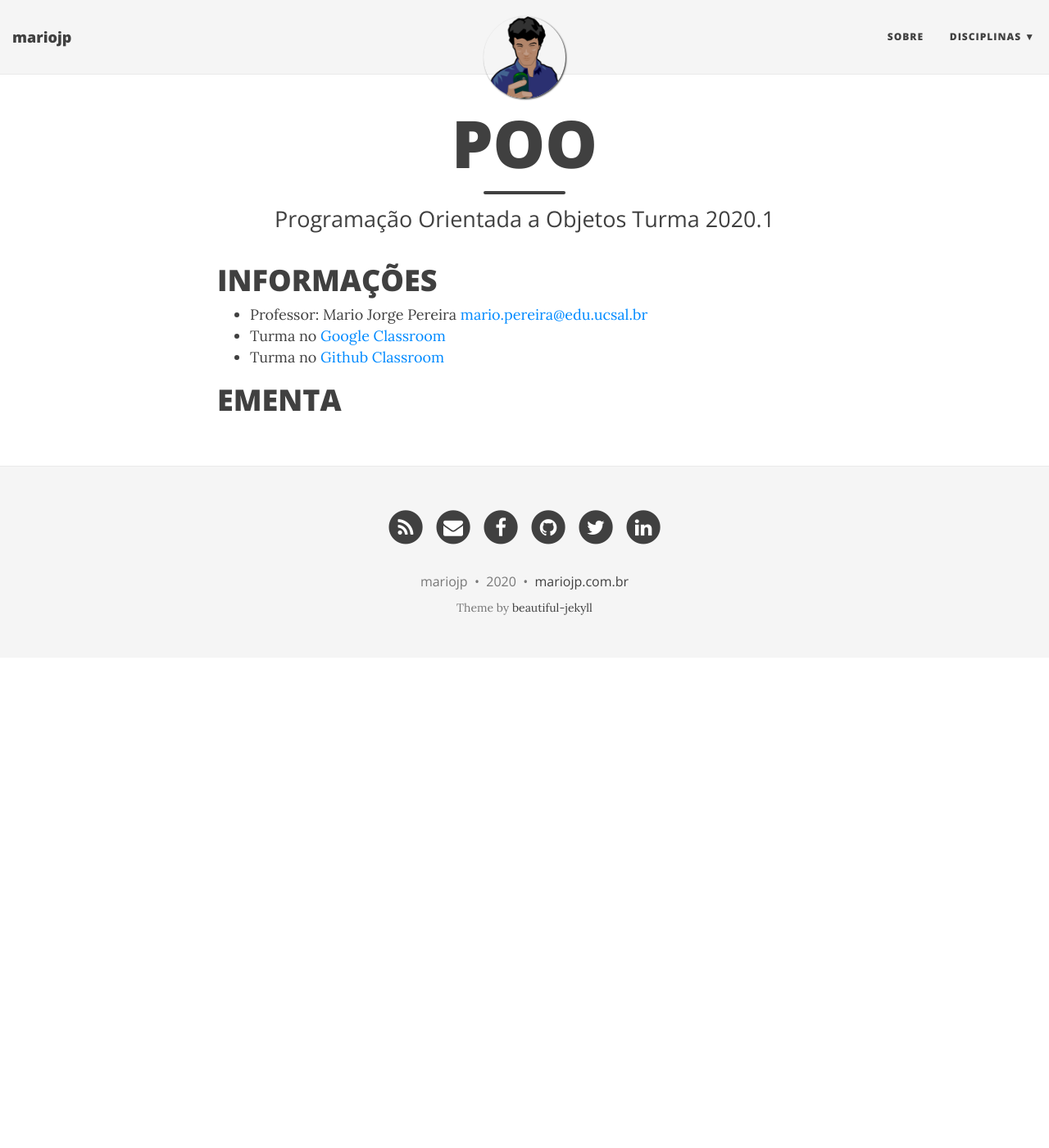
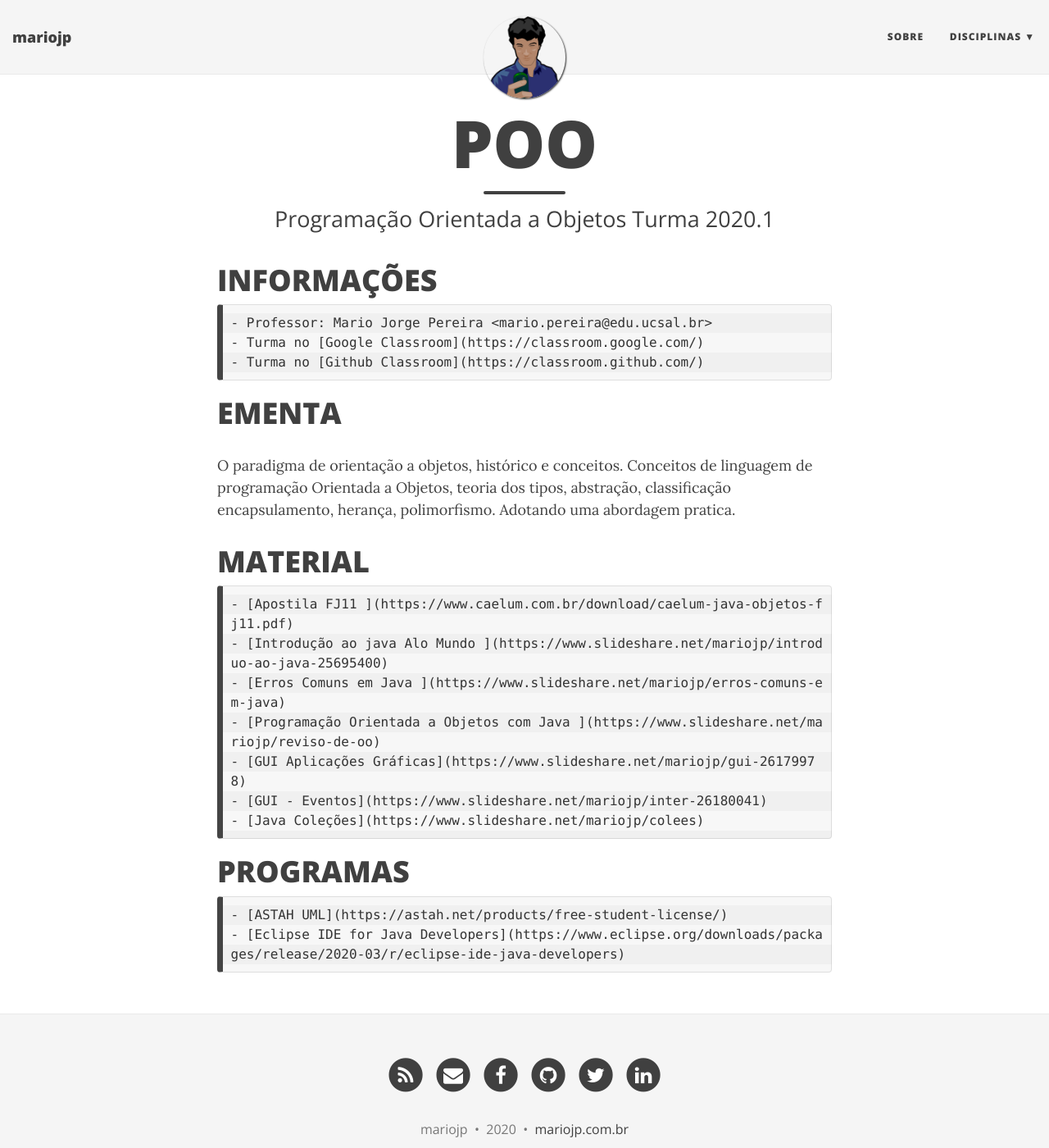
Before and after one commit to mariojp/mariojp.github.io, a Jekyll site: the page built from doo20201.md, in a window 1280 px wide and 1400 px high. Shown: the whole window at 82% size. Built offline with Jekyll 4.4.1, drawn with Linux system fonts in a browser that asks for light colours; nearby versions of some CDN libraries.

Commit message:
oo Atualizada

```diff
--- a/doo20201.md
+++ b/doo20201.md
@@ -6,8 +6,24 @@
 
 # INFORMAÇÕES
 
-- Professor: Mario Jorge Pereira <mario.pereira@edu.ucsal.br>
-- Turma no [Google Classroom](https://classroom.google.com/)
-- Turma no [Github Classroom](https://classroom.github.com/)
+    - Professor: Mario Jorge Pereira <mario.pereira@edu.ucsal.br>
+    - Turma no [Google Classroom](https://classroom.google.com/)
+    - Turma no [Github Classroom](https://classroom.github.com/)
 
 # EMENTA
+O paradigma de orientação a objetos, histórico e conceitos. Conceitos de linguagem de programação Orientada a Objetos, teoria dos tipos, abstração, classificação encapsulamento, herança, polimorfismo. Adotando uma abordagem pratica.
+
+
+# MATERIAL
+    - [Apostila FJ11 ](https://www.caelum.com.br/download/caelum-java-objetos-fj11.pdf)
+    - [Introdução ao java Alo Mundo ](https://www.slideshare.net/mariojp/introduo-ao-java-25695400)
+    - [Erros Comuns em Java ](https://www.slideshare.net/mariojp/erros-comuns-em-java)
+    - [Programação Orientada a Objetos com Java ](https://www.slideshare.net/mariojp/reviso-de-oo)
+    - [GUI Aplicações Gráficas](https://www.slideshare.net/mariojp/gui-26179978)
+    - [GUI - Eventos](https://www.slideshare.net/mariojp/inter-26180041)
+    - [Java Coleções](https://www.slideshare.net/mariojp/colees)
+
+
+# PROGRAMAS
+    - [ASTAH UML](https://astah.net/products/free-student-license/)
+    - [Eclipse IDE for Java Developers](https://www.eclipse.org/downloads/packages/release/2020-03/r/eclipse-ide-java-developers)
```
